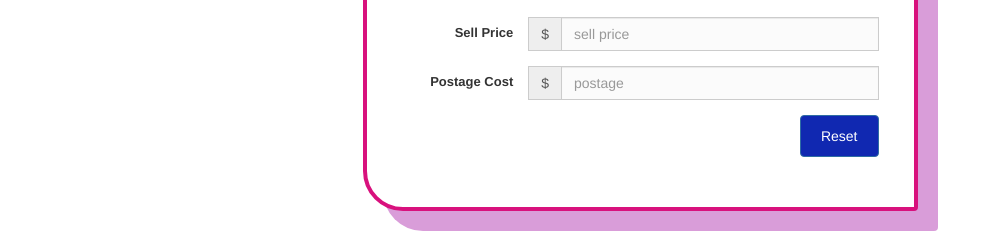
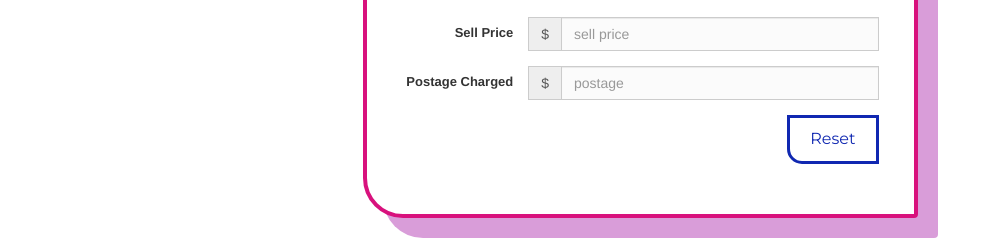
Before and after one commit to brakenick/ebay-fee-calc, a plain HTML site: page index.html in a window 1280 px wide. Shown: the part 155-403 px from the top of the page, without its empty margins (0-985 px from the left). Drawn offline with nearby package versions, Linux system fonts and the light colour scheme; a script that the page names is missing.

Commit message:
button style

```diff
--- a/css/main.css
+++ b/css/main.css
@@ -60,8 +60,14 @@ body {
 */
 
 .btn-primary {
-	background: #1028b1;
+	background: none;
+	border: 3px solid #1028b1;
+	font-size: 16px;
+	color: #1028b1;
 	padding: 10px 20px;
+	border-radius: 0;
+	border-bottom-left-radius: 15px;
+	font-family: 'Montserrat', sans-serif;
 }
 
 .highlight h2, .highlight h3 {
--- a/index.html
+++ b/index.html
@@ -11,7 +11,6 @@
   <title>eBay Fee Calculator</title>
   <meta name="description" content="">
   <meta name="viewport" content="width=device-width, initial-scale=1">
-  <!-- <script type="text/javascript" src="js/app.js"></script> -->
   <script src="//cdnjs.cloudflare.com/ajax/libs/numeral.js/1.4.5/numeral.min.js"></script>
   <script src="//code.jquery.com/jquery-1.12.0.min.js"></script>
   <link rel="stylesheet" href="https://maxcdn.bootstrapcdn.com/font-awesome/4.7.0/css/font-awesome.min.css">
@@ -35,6 +34,8 @@
       $("#eFee").val(numeral(eFee).format('0,0.00'));
       $("#PPfee").val(numeral(PPfee).format('0,0.00'));
       $("#totalFee").val(numeral(totalFee).format('0,0.00'));
+
+      console.log(price);
     });
   });
 </script>
@@ -58,7 +59,7 @@
                 </div>
               </div>
               <div class="form-group">
-                <label for="inputShipping" class="col-sm-3 control-label">Postage Cost</label>
+                <label for="inputShipping" class="col-sm-3 control-label">Postage Charged</label>
                 <div class="col-sm-9">
                   <div class="input-group">
                     <span class="input-group-addon">$</span>
```
